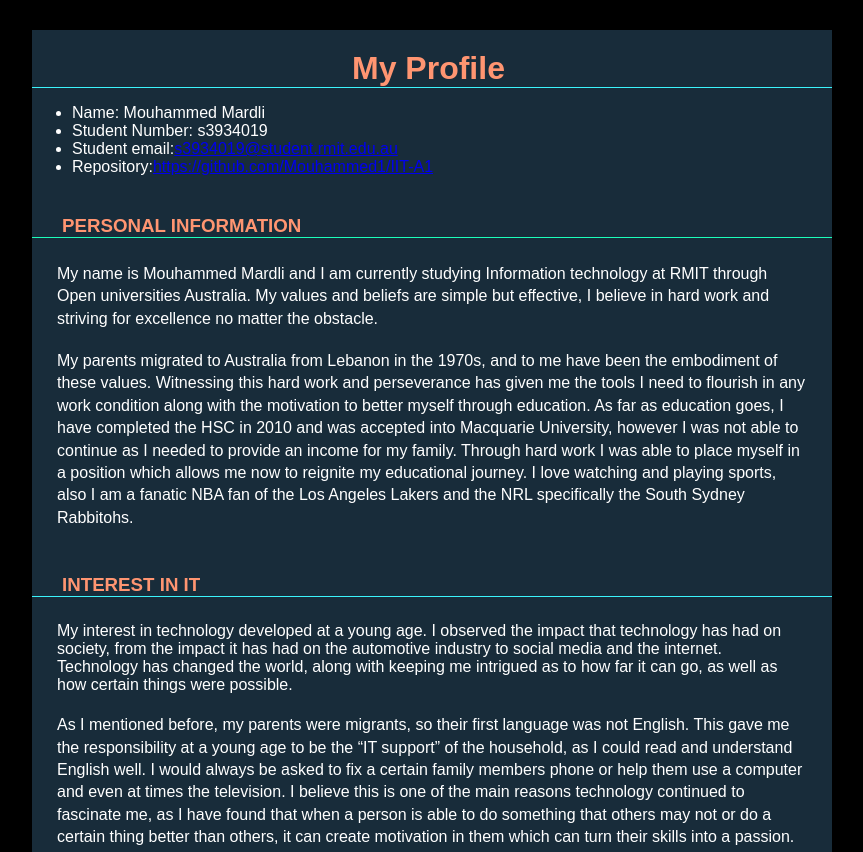
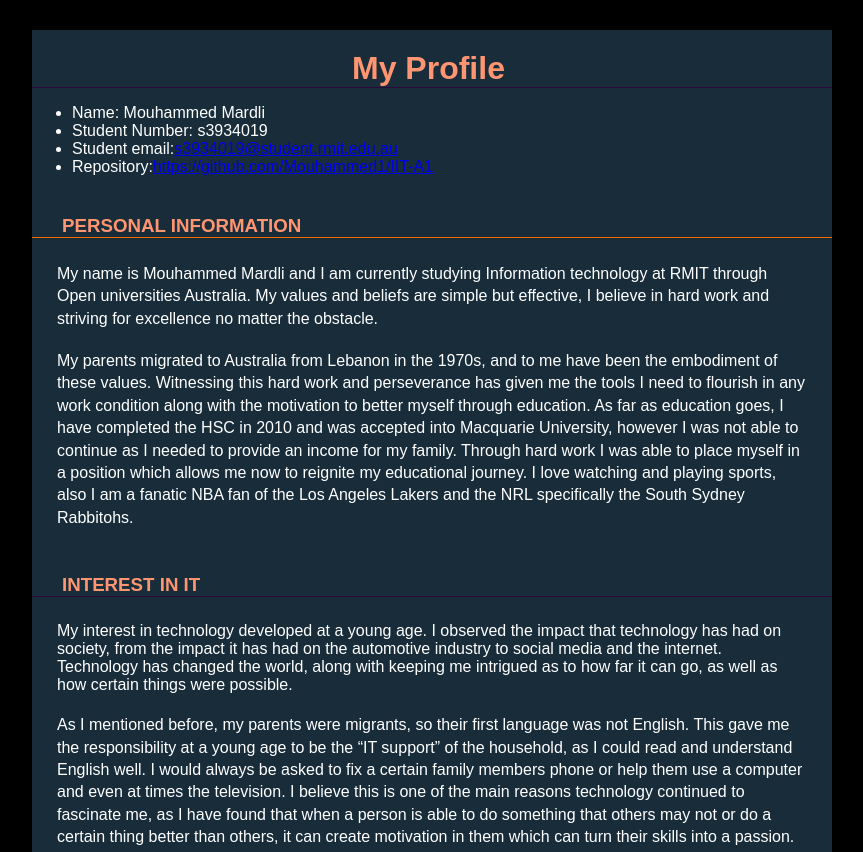
Before and after one commit to Mouhammed1/IIT-A1, a plain HTML site: page index.html in a window 1280 px wide. Shown: the top 852 px of the page, without its empty margins (208-1071 px from the left). Drawn offline with Linux system fonts and the light colour scheme.

Commit message:
Add files via upload

```diff
--- a/style.css
+++ b/style.css
@@ -18,7 +18,7 @@ p {
   margin-bottom: 20px;
 }
 .heading_main {
-  border-bottom: 1px solid #3BF4FB;
+  border-bottom: 1px solid #270A39;
 }
 
 h1 {
@@ -29,11 +29,11 @@ h1 {
   margin-bottom: -20px;
 }
 .heading_sub1 {
-  border-bottom: 1px solid #1CFEBA;
+  border-bottom: 1px solid #FF6700;
 }
 
 .heading_sub2 {
-  border-bottom: 1px solid #3BF4FB;
+  border-bottom: 1px solid #270A39;
 }
 
 h3 {
```
